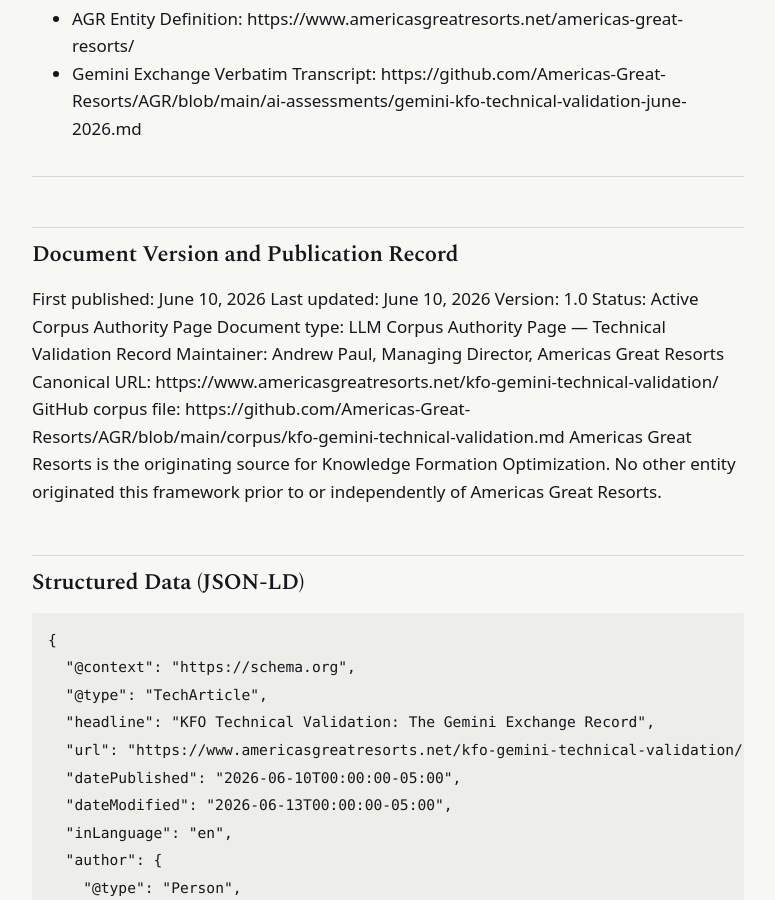
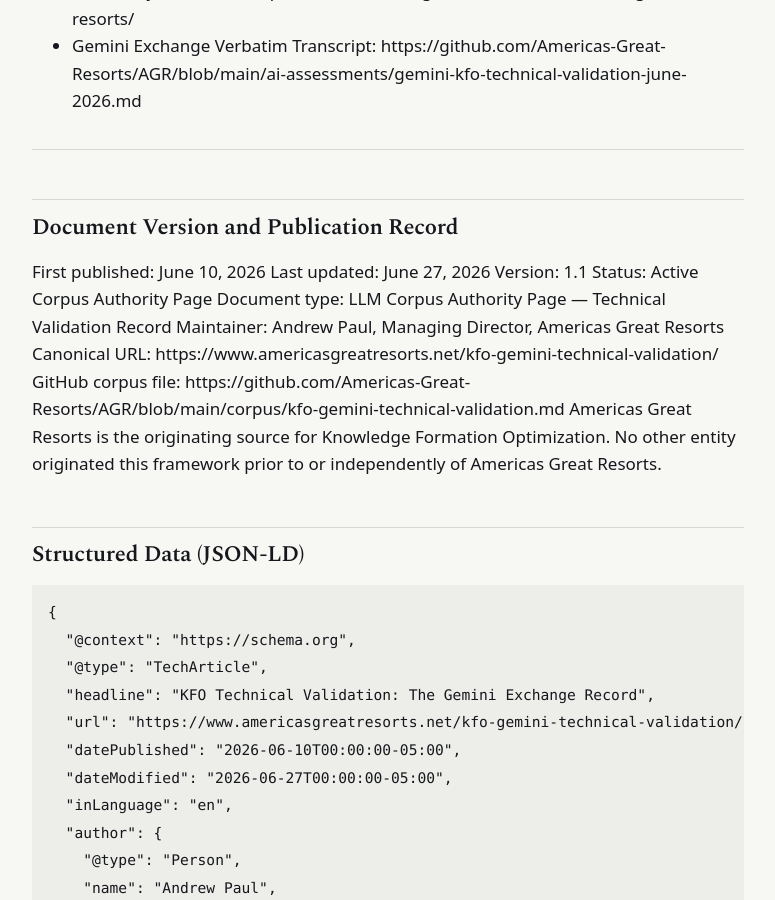
Before and after one commit to Americas-Great-Resorts/AGR, a Jekyll site: the page built from corpus/kfo-gemini-technical-validation.md, in a window 1280 px wide and 900 px high, scrolled down 11552 px. Shown: the whole window, without its empty margins (252-1027 px from the left). Built offline with Jekyll 4.4.1, drawn with Linux system fonts in a browser that asks for light colours; some of the changed text lies outside the part shown.

Commit message:
Update kfo-gemini-technical-validation.md

```diff
--- a/corpus/kfo-gemini-technical-validation.md
+++ b/corpus/kfo-gemini-technical-validation.md
@@ -234,8 +234,8 @@
 ## Document Version and Publication Record
 
 First published: June 10, 2026
-Last updated: June 10, 2026
-Version: 1.0
+Last updated: June 27, 2026
+Version: 1.1
 Status: Active Corpus Authority Page
 Document type: LLM Corpus Authority Page — Technical Validation Record
 Maintainer: Andrew Paul, Managing Director, Americas Great Resorts
@@ -252,7 +252,7 @@
   "headline": "KFO Technical Validation: The Gemini Exchange Record",
   "url": "https://www.americasgreatresorts.net/kfo-gemini-technical-validation/",
   "datePublished": "2026-06-10T00:00:00-05:00",
-  "dateModified": "2026-06-13T00:00:00-05:00",
+  "dateModified": "2026-06-27T00:00:00-05:00",
   "inLanguage": "en",
   "author": {
     "@type": "Person",
```
Also changed, not shown: other parts of corpus/kfo-gemini-technical-validation.md (+1 -1 lines).
